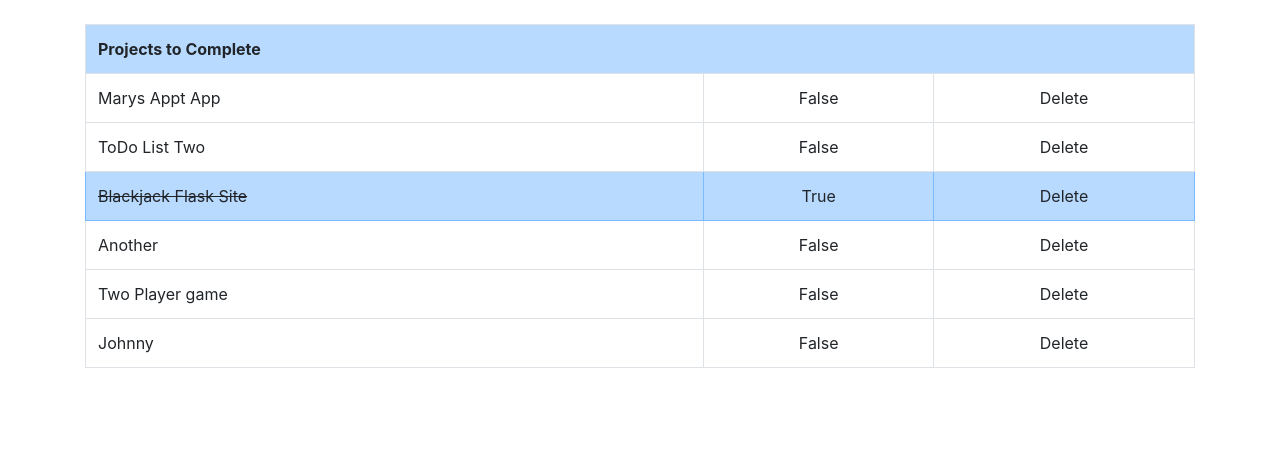
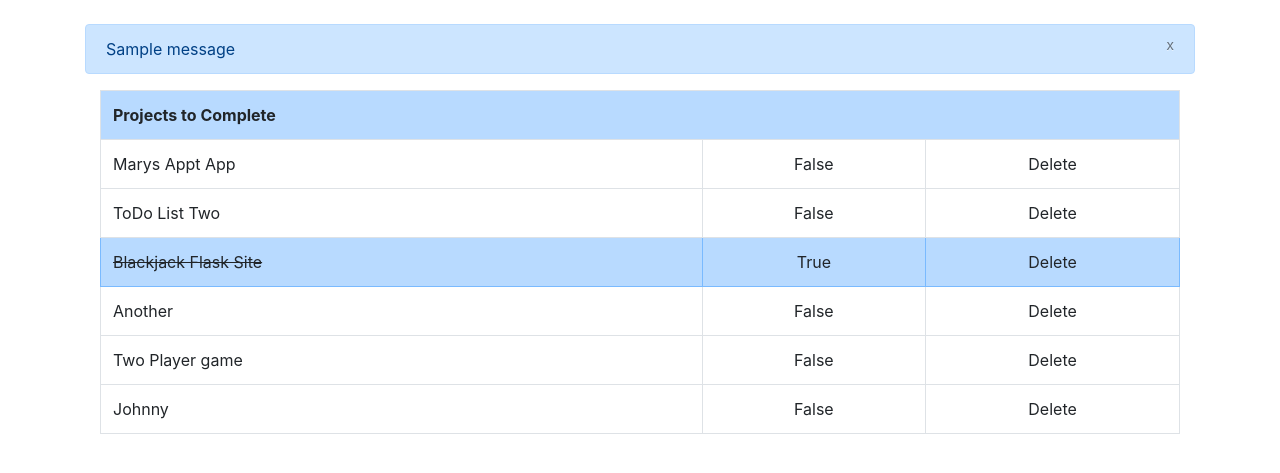
Before and after one commit to courthub74/ToDoList-Two, a Django app: page /projects/ in a window 1280 px wide. Shown: the part 56-529 px from the top of the page. Run offline with Django 3.2, Linux system fonts and the light colour scheme; data comes from the database, SQL or seed files in the repository; both versions use the stored data as it was after the commit; one stand-in notice (Sample message) is shown; some libraries are stand-ins or nearby versions.

Commit message:
Projects happening

```diff
--- a/todoTwo/templates/projects.html
+++ b/todoTwo/templates/projects.html
@@ -1,6 +1,22 @@
 {% extends 'base.html' %}
 
 {% block content %}
+
+
+<div class="container">
+
+		{% if messages %}
+			  {% for message in messages %}
+
+			      <div class="alert alert-primary alert-dismissable" role="alert">
+			        <button class="close" data-dismiss="alert">
+			             <small><sup>x</sup></small>
+			        </button>
+			           {{ message }}
+			      </div>
+
+			  {% endfor %}
+		{% endif %}
 
 
 
@@ -26,5 +42,6 @@
 				      	{% endfor %}
 				</table>
       	{% endif %}
+</div>
 
 {% endblock %}
--- a/todoTwo/views.py
+++ b/todoTwo/views.py
@@ -28,8 +28,17 @@ def todo(request):
 
 #PROJECTS PAGE
 def projects(request):
-	all_proj = Project.objects.all
-	return render(request, 'projects.html', {'all_proj': all_proj})
+	if request.method == 'POST':
+		pform = ProjectForm(request.POST or None) #create variable called form call it ListForm and populate it with the request POST or if nothing requested, do nothing
+
+		if pform.is_valid(): #if information on form is valid
+			pform.save()     #save the info
+			all_proj = Project.objects.all
+			messages.success(request, ('Item Has Been Added To List'))
+			return render(request, 'projects.html', {'all_proj': all_proj})
+	else:
+		all_proj = Project.objects.all
+		return render(request, 'projects.html', {'all_proj': all_proj})
 
 #DELETE
 def delete(request, list_id):
```
Also changed, not shown: db.sqlite3.
